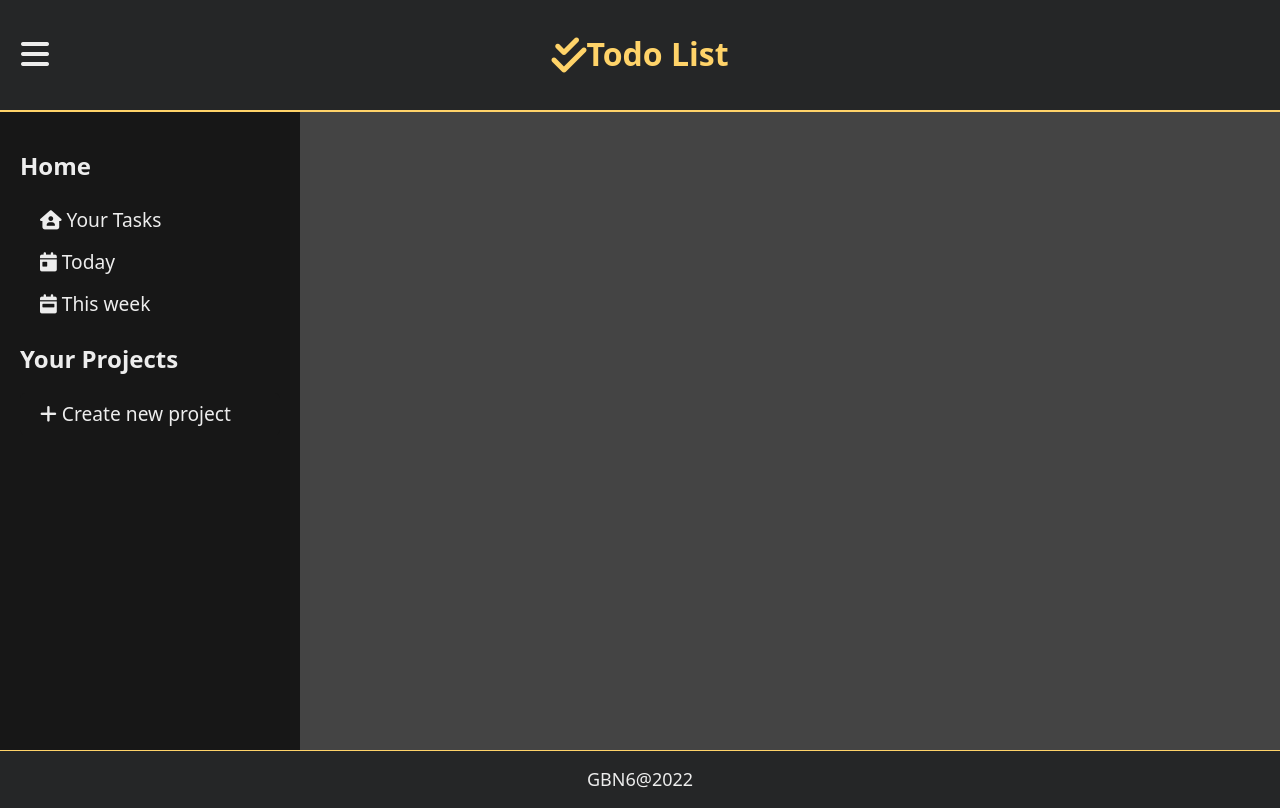
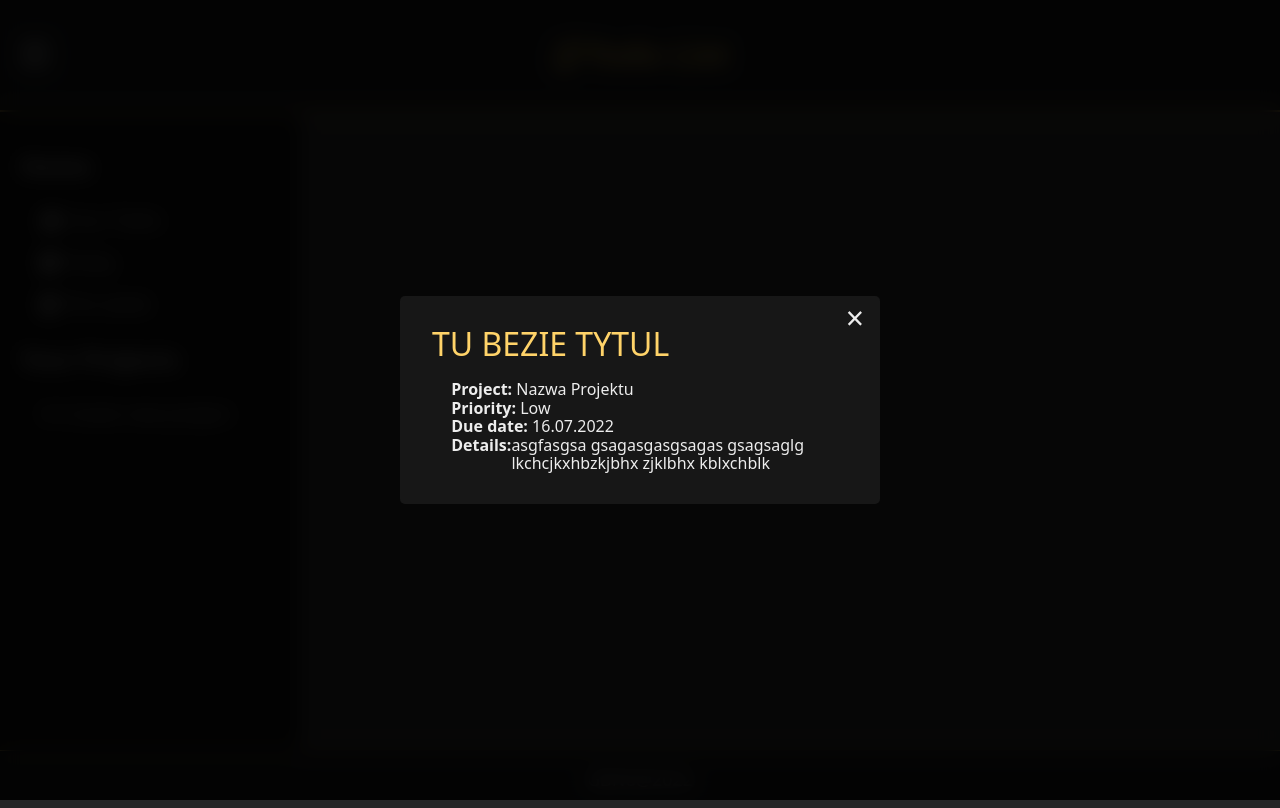
Before and after one commit to GBN6/To-Do-List, a plain HTML site: page index.html in a window 1280 px wide. Drawn offline with Linux system fonts and the light colour scheme.

Commit message:
Create details modal

```diff
--- a/css/style.css
+++ b/css/style.css
@@ -203,6 +203,10 @@ body {
 .task.completed {
     filter: brightness(20%);
 }
+.task-name {
+    margin-left: 10px;
+    margin-right: auto;
+}
 .task button {
     border: none;
     background-color: inherit;
@@ -210,7 +214,8 @@ body {
     border-radius: 5px;
 }
 .task .btn-task-info {
-    border: 2px solid var(--color-yellow)
+    border: 2px solid var(--color-yellow);
+    margin-right: 10px;
 }
 
 .task .btn-task-delete {
@@ -317,3 +322,59 @@ footer {
     color: var(--color-white);
     font-size: 18px;
 }
+
+
+/*          MODAL               */
+
+.modal {
+    display: block;
+    position: fixed;
+    z-index: 1;
+    left: 0;
+    top: 0;
+    width: 100%;
+    height: 100%;
+    overflow: auto;
+    backdrop-filter: blur(10px);
+    background-color: rgba(0,0,0,0.9);
+    padding: 10px;
+    display: flex;
+    align-items: center;
+    justify-content: center;
+}
+
+.modal-popup {
+    position: relative;
+    visibility: visible;
+    width: 30rem;
+    background-color: var(--color-dark);
+    border-radius: 5px;
+    padding: 2rem;
+
+}
+
+.modal-close {
+    position: absolute;
+    top: .4rem;
+    right: 1rem;
+    font-size: 2rem;
+    line-height: 1;
+    cursor: pointer;
+}
+
+.modal-catagory {
+    font-weight: 900;
+    margin-left: 1.2rem;
+}
+
+.modal-title {
+    font-size: 2rem;
+    font-weight: normal;
+    margin-bottom: 1.3rem;
+    color: var(--color-yellow);
+    line-height: 1;
+}
+
+.modal-details {
+    display: flex;
+}
--- a/index.html
+++ b/index.html
@@ -102,6 +102,22 @@
     <footer>
         <p>GBN6@2022</p>
     </footer>
+
+    <!-- DETAILS MODAL  -->
+
+    <div class="modal" id="myModal">
+        <div class="modal-popup">
+            <div class="modal-close">&times;</div>
+            <div class="modal-content">
+                <div class="modal-title">TU BEZIE TYTUL</div>
+                <div class="modal-project"><span class="modal-catagory">Project: </span>Nazwa Projektu</div>
+                <div class="modal-priority"><span class="modal-catagory">Priority: </span>Low</div>
+                <div class="modal-date"><span class="modal-catagory">Due date: </span>16.07.2022</div>
+                <div class="modal-details"><span class="modal-catagory">Details: </span> asgfasgsa gsagasgasgsagas gsagsaglg lkchcjkxhbzkjbhx zjklbhx kblxchblk</div>
+            </div>
+
+        </div>
+    </div>
     <script src="main.js"></script>
 </body>
 </html>
```
Also changed, not shown: main.js (+1 -1 lines).
